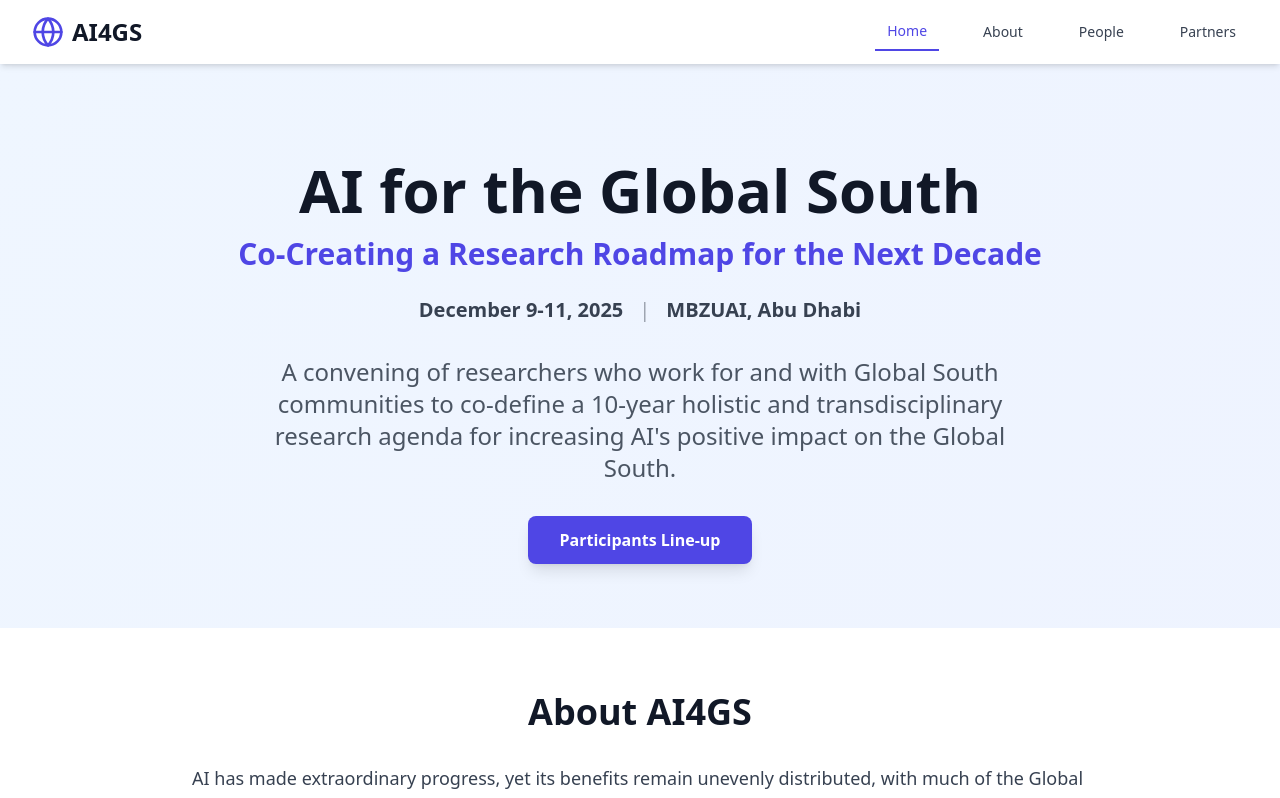
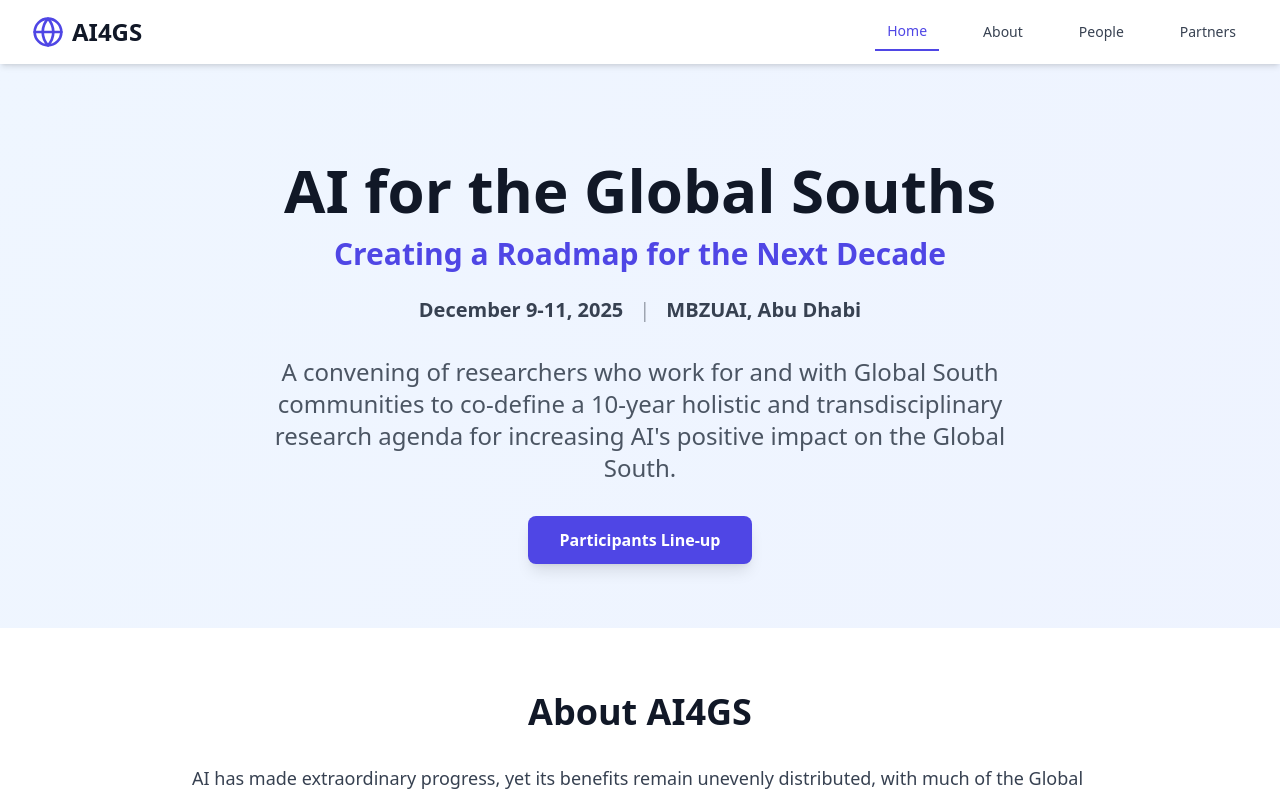
Before and after one commit to anagraw/ai4gs-website, a React (Vite) app: page / in a window 1280 px wide. Shown: the top 798 px of the page. Built offline with nearby package versions, Linux system fonts and the light colour scheme; the HTML template or start-up script is replaced by a standard one.

Commit message:
temp demo

```diff
--- a/src/App.jsx
+++ b/src/App.jsx
@@ -107,10 +107,10 @@ export default function AI4GSWebsite() {
       <section id="home" className="pt-24 pb-16 px-4">
         <div className="max-w-7xl mx-auto text-center">
           <h1 className="text-5xl md:text-6xl font-bold text-gray-900 mb-4">
-            AI for the Global South
+            AI for the Global Souths
           </h1>
           <h2 className="text-2xl md:text-3xl font-semibold text-indigo-600 mb-6">
-            Co-Creating a Research Roadmap for the Next Decade
+            Creating a Roadmap for the Next Decade
           </h2>
           <div className="flex items-center justify-center gap-4 mb-8 text-lg md:text-xl text-gray-700">
             <span className="font-semibold">December 9-11, 2025</span>
```
